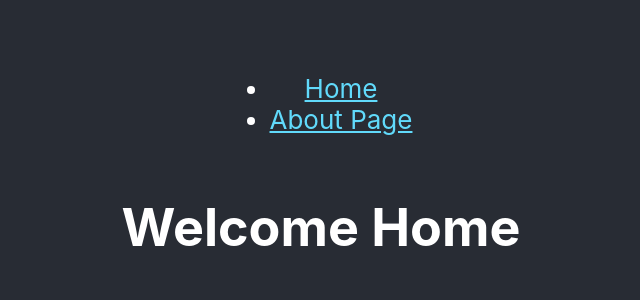
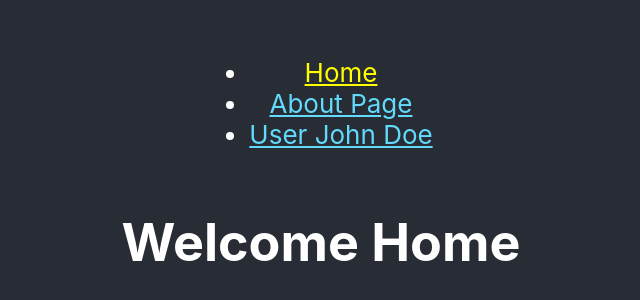
Before and after one commit to SiEr0212/udemy_hooks_react-router, a React (Create React App) app: page / in a window 1280 px wide. Shown: the part 230-530 px from the top of the page, without its empty margins (319-959 px from the left). Built offline with nearby package versions, Linux system fonts and the light colour scheme.

Commit message:
added NavLinks

```diff
--- a/src/App.css
+++ b/src/App.css
@@ -36,3 +36,7 @@
     transform: rotate(360deg);
   }
 }
+
+.Link-active-style{
+  color: yellow;
+}
--- a/src/App.js
+++ b/src/App.js
@@ -1,5 +1,5 @@
 import React from "react";
-import { BrowserRouter, Route, Link } from "react-router-dom";
+import { BrowserRouter, Route, Link, NavLink } from "react-router-dom";
 import AboutPage from "./pages/AboutPage";
 import "./App.css";
 
@@ -10,14 +10,36 @@ function App() {
         <header className="App-header">
           <ul>
             <li>
-              <Link className="App-link" to="/">
+              <NavLink
+                className="App-link"
+                to="/"
+                exact
+                activeClassName="Link-active-style"
+              >
                 Home
-              </Link>
+              </NavLink>
             </li>
             <li>
-              <Link className="App-link" to="/about">
+              <NavLink
+                className="App-link"
+                to="/about"
+                exact
+                activeClassName="Link-active-style"
+              >
                 About Page
-              </Link>
+              </NavLink>
+
+            </li>
+            <li>
+              <NavLink
+                className="App-link"
+                to="/user/john/doe"
+                exact
+                activeClassName="Link-active-style"
+              >
+       User John Doe
+              </NavLink>
+
             </li>
           </ul>
           <Route
```
